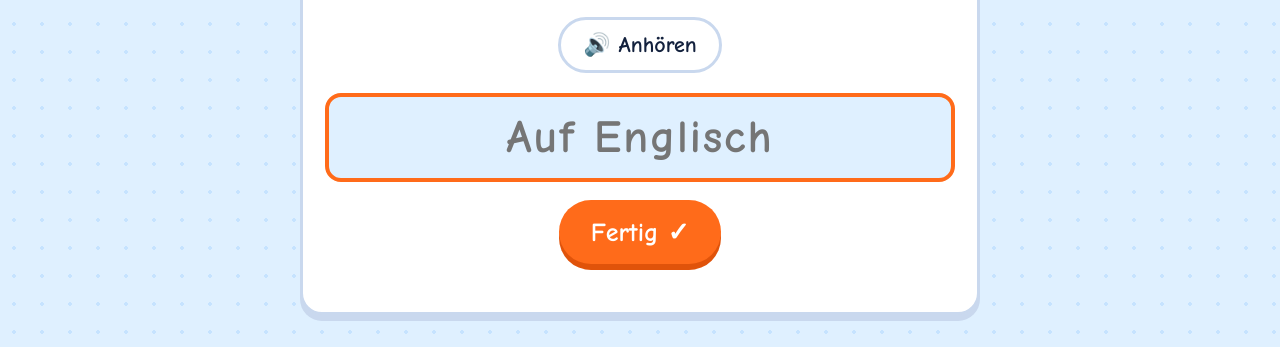
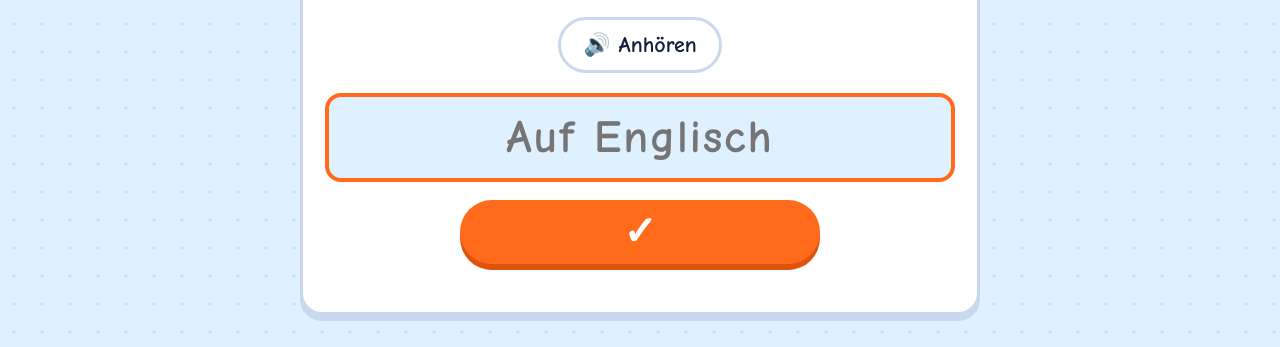
Before and after one commit to lotteBu07/ContempSlangScrape, a plain HTML site: page spelling-game/index.html in a window 1280 px wide. Shown: the part 494-841 px from the top of the page. Drawn offline with Linux system fonts and the light colour scheme; a web font is replaced by a local one.

Commit message:
Spelling game: check mark instead of Fertig on the answer button
Co-Authored-By: Claude Opus 5.5 <noreply@anthropic.com>
Claude-Session: https://claude.ai/code/session_01FLRyrj8xcB4J8oEHy1PtXn

```diff
--- a/spelling-game/index.html
+++ b/spelling-game/index.html
@@ -317,6 +317,7 @@ const WORDS = [
     .btn { width: 100%; }
   }
   [hidden] { display: none !important; }
+  .btn.check { width: min(100%, 360px); font-size: 40px; line-height: 1; }
   /* ---------- teacher page: plain and easy ---------- */
   .teacher { max-width: 860px; margin: 0 auto; display: flex; flex-direction: column; gap: 16px; font-size: 18px; }
   .teacher h1 { margin: 8px 0 0; font-size: 32px; }
@@ -736,7 +737,7 @@ const WORDS = [
         <input class="answer" id="answer" type="text" inputmode="text" enterkeyhint="done"
           autocomplete="off" autocorrect="off" autocapitalize="off" spellcheck="false"
           aria-label="${it.dir === "en" ? "Englisches Wort" : "Deutsches Wort"}" placeholder="${it.dir === "en" ? "Auf Englisch" : "Auf Deutsch"}">
-        <button class="btn" type="submit">Fertig ✓</button>
+        <button class="btn check" type="submit" aria-label="Fertig">✓</button>
       </form>`;
     const input = document.getElementById("answer");
     const sayBtn = document.getElementById("say");
```
